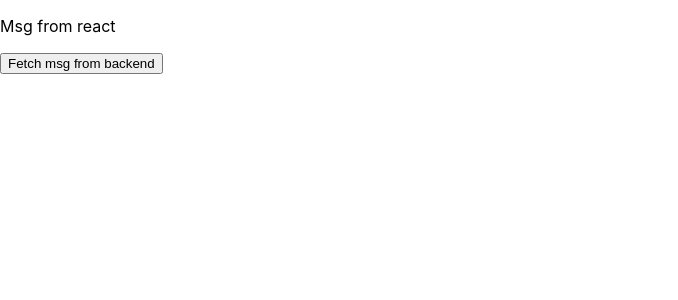
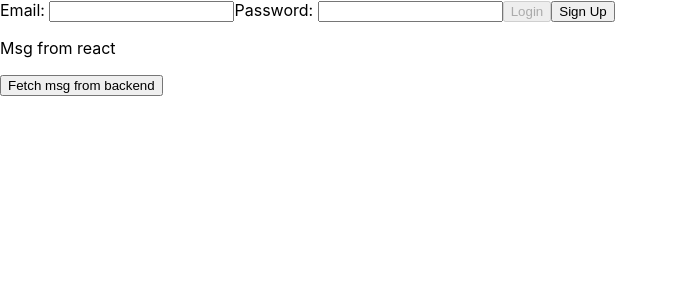
Before and after one commit to chingu-voyages/v8-chimeras-team-04, a React (Create React App) app in the folder client/: page / in a window 1280 px wide. Shown: the top 300 px of the page, without its empty margins (0-678 px from the left). Built offline with nearby package versions, Linux system fonts and the light colour scheme.

Commit message:
login field

```diff
--- a/client/package.json
+++ b/client/package.json
@@ -2,6 +2,7 @@
   "name": "client",
   "version": "1.0.0",
   "dependencies": {
+    "node-sass": "^4.11.0",
     "react": "^16.8.4",
     "react-dom": "^16.8.4",
     "react-scripts": "2.1.8"
--- a/client/src/App.jsx
+++ b/client/src/App.jsx
@@ -1,10 +1,12 @@
 import React, { useState } from 'react';
+import Login from './Components/Login';
 
 export default function App() {
   const [data, setData] = useState();
 
   return (
     <div>
+      <Login />
       <p>Msg from react</p>
       <p>{data}</p>
       <button onClick={handleClick}>Fetch msg from backend</button>
--- /dev/null
+++ b/client/src/Components/Login.jsx
@@ -0,0 +1,61 @@
+import React, { Component } from 'react'
+
+export class Login extends Component {
+  constructor(props) {
+    super(props);
+    this.state = {
+      username: '',
+      password: '',
+    }
+  }
+
+  handleChange = e => {
+    this.setState({
+      [e.target.id]: e.target.value
+    })
+  }
+
+  handleSubmit = e => {
+    e.preventDefault();
+    // Connect with DB
+  }
+
+  isNotBlank() {
+    return this.state.username.length > 0 && this.state.password.length > 0;
+  }
+
+  render() {
+    const { username, password } = this.state
+    return (
+      <div className="login">
+        <form onSubmit={this.handleSubmit}>
+          <label name="email">Email: </label>
+          <input
+            id="username"
+            type="text"
+            name="email"
+            value={username}
+            onChange={this.handleChange}
+          />
+          <label name="password">Password: </label>
+          <input
+            id="password"
+            type="password"
+            name="password"
+            value={password}
+            onChange={this.handleChange}
+          />
+          <button
+            type="submit"
+            disabled={!this.isNotBlank()}
+          >
+            Login
+          </button>
+          <button>Sign Up</button>
+        </form>
+      </div>
+    )
+  }
+}
+
+export default Login;
```
Also changed, not shown: 1 other file (tests, documents, lock files or other folders).
